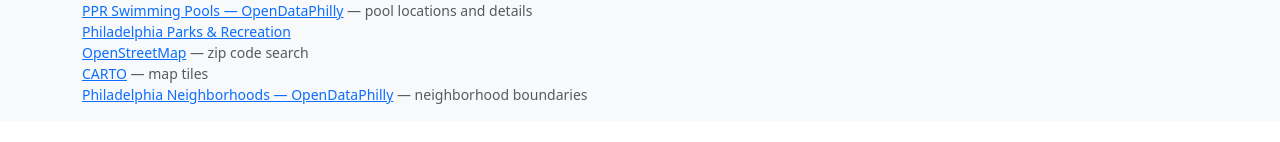
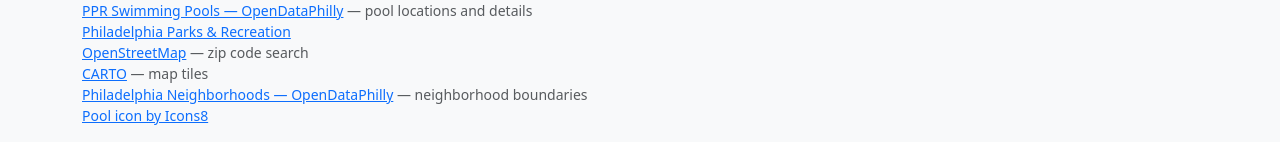
Before and after one commit to rosenbergj/phillypools, a Django app: page / in a window 1280 px wide. Shown: the part 1036-1178 px from the top of the page. Before the commit the page ends 1140 px from the top, so only its background shows below. Run offline with Django 5.2, Linux system fonts and the light colour scheme; data that the repository does not hold is empty.

Commit message:
Add favicon and Icons8 attribution
Pool icon from Icons8 (free with attribution). Link added to footer sources.

Co-Authored-By: Claude Sonnet 4.6 <noreply@anthropic.com>

```diff
--- a/pools/templates/pools/base.html
+++ b/pools/templates/pools/base.html
@@ -4,6 +4,8 @@
   <meta charset="utf-8">
   <meta name="viewport" content="width=device-width, initial-scale=1">
   <title>{% block title %}Philly Pools{% endblock %}</title>
+  {% load static %}
+  <link rel="icon" type="image/png" href="{% static 'favicon.png' %}">
   <link rel="stylesheet" href="https://cdn.jsdelivr.net/npm/bootstrap@5.3.3/dist/css/bootstrap.min.css">
   {% block extra_head %}{% endblock %}
   <style>
@@ -40,6 +42,7 @@
         <li><a href="https://www.openstreetmap.org" target="_blank" rel="noopener">OpenStreetMap</a> — zip code search</li>
         <li><a href="https://carto.com/attributions" target="_blank" rel="noopener">CARTO</a> — map tiles</li>
         <li><a href="https://opendataphilly.org/datasets/philadelphia-neighborhoods/" target="_blank" rel="noopener">Philadelphia Neighborhoods — OpenDataPhilly</a> — neighborhood boundaries</li>
+        <li><a href="https://icons8.com/icon/CjwGzQX386RT/pool" target="_blank" rel="noopener">Pool icon by Icons8</a></li>
         {% block extra_sources %}{% endblock %}
       </ul>
     </div>
```
Also changed, not shown: static/favicon.png (added).
